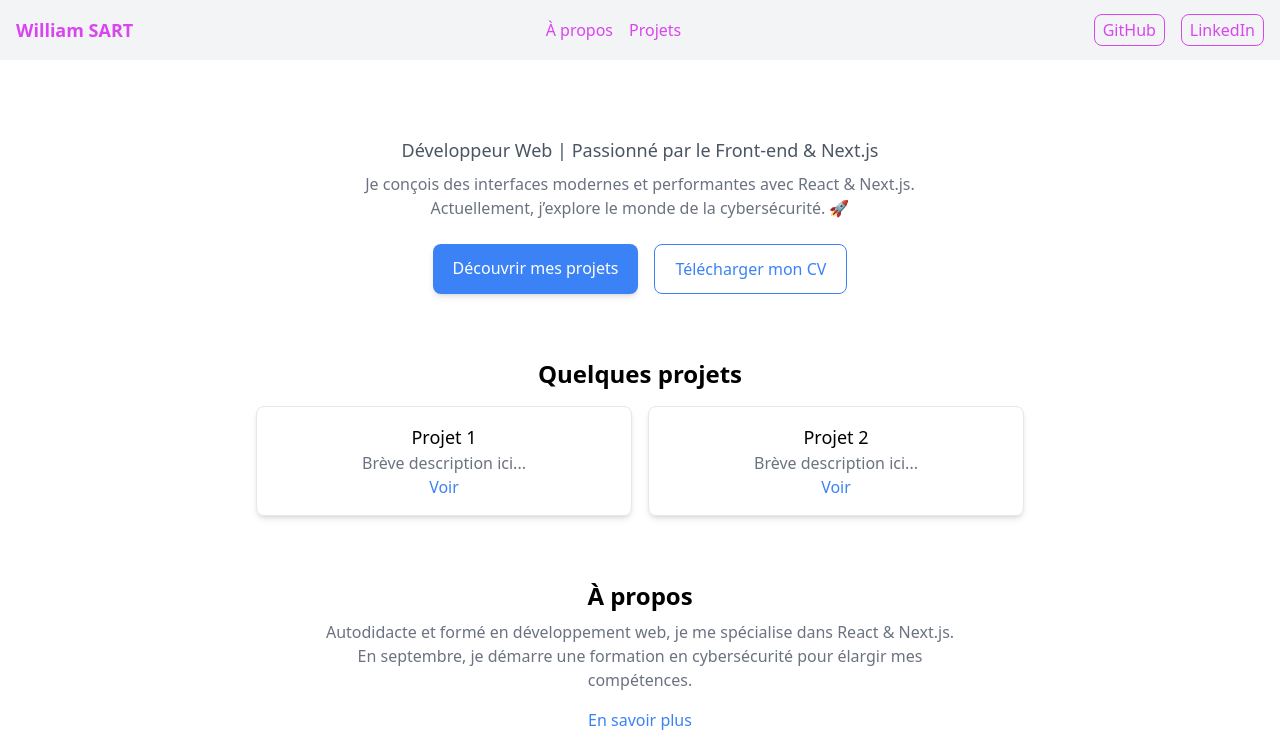
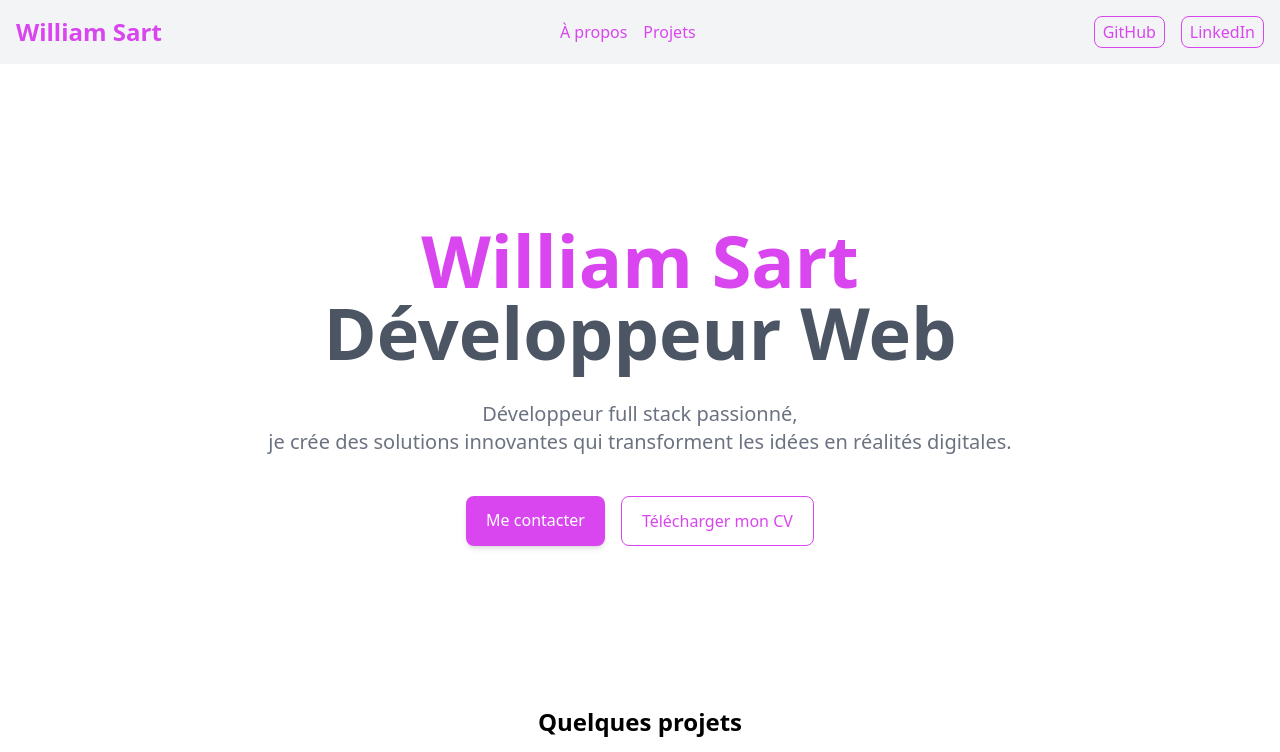
Before and after one commit to WillBlade117/william-sart, a Next.js app: page / in a window 1280 px wide. Shown: the top 752 px of the page. Built offline with nearby package versions, Linux system fonts and the light colour scheme.

Commit message:
color main

```diff
--- a/app/about/page.jsx
+++ /dev/null
@@ -1,3 +0,0 @@
-export default function About() {
-    return <h1>À propos de moi</h1>;
-  }
--- a/app/components/Footer.jsx
+++ b/app/components/Footer.jsx
@@ -4,7 +4,7 @@ export default function Footer() {
         <div className="container mx-auto px-4">
           <p className="text-lg font-bold">William SART</p>
           <p className="text-sm">
-            Copyright © {new Date().getFullYear()} - Tous droits réservés
+            Copyright © 2024 - Tous droits réservés
           </p>
         </div>
       </footer>
--- a/app/components/Header.jsx
+++ b/app/components/Header.jsx
@@ -2,24 +2,24 @@ import Link from "next/link";
 
 export default function Header() {
     return (
-        <header className="bg-gray-100 text-fuchsia-500 py-4">
+        <header className="sticky top-0 bg-gray-100/95 text-fuchsia-500 py-4">
             <nav className="container mx-auto flex flex-col items-center gap-4 md:flex-row md:justify-between md:items-center px-4">
-                <div className="text-lg font-bold">
-                    <Link href="/">William SART</Link>
+                <div className="text-2xl font-bold">
+                    <Link href="/">William Sart</Link>
                 </div>
                 <div className="flex gap-4">
-                    <Link
-                        href="/about"
-                        className="relative transition-all duration-200 after:block after:h-[1px] after:w-full after:bg-lime-400 after:absolute after:left-0 after:bottom-[-2px] after:scale-x-0 after:origin-center after:transition-transform after:duration-300 hover:after:scale-x-100"
+                    <a
+                        href="#about"
+                        className="relative transition-all duration-200 after:block after:h-[1px] after:w-full after:bg-fuchsia-500 after:absolute after:left-0 after:bottom-[-2px] after:scale-x-0 after:origin-center after:transition-transform after:duration-300 hover:after:scale-x-100"
                     >
                         À propos
-                    </Link>
-                    <Link
-                        href="/projets"
-                        className="relative transition-all duration-200 after:block after:h-[1px] after:w-full after:bg-lime-400 after:absolute after:left-0 after:bottom-[-2px] after:scale-x-0 after:origin-center after:transition-transform after:duration-300 hover:after:scale-x-100"
+                    </a>
+                    <a
+                        href="#projets"
+                        className="relative transition-all duration-200 after:block after:h-[1px] after:w-full after:bg-fuchsia-500 after:absolute after:left-0 after:bottom-[-2px] after:scale-x-0 after:origin-center after:transition-transform after:duration-300 hover:after:scale-x-100"
                     >
                         Projets
-                    </Link>
+                    </a>
                 </div>
                 <div className="flex gap-4">
                     <Link
--- a/app/page.jsx
+++ b/app/page.jsx
@@ -8,69 +8,59 @@ export default function Home() {
     <main className="flex flex-col items-center justify-center min-h-screen px-6 text-center">
       {/* Section d'accueil */}
       <motion.h1
-        className="text-5xl font-bold md:text-6xl"
-        initial={{ opacity: 0, y: -20 }}
+        className="mt-40 text-6xl font-bold md:text-7xl"
+        initial={{ opacity: 0, y: -40 }}
         animate={{ opacity: 1, y: 0 }}
         transition={{ duration: 1 }}
       >
-      <span className="text-white">William Sart</span>
+        <span className="text-fuchsia-500">William Sart</span>
+        <p className="text-6xl font-bold text-gray-600 md:text-7xl">
+          Développeur Web
+        </p>
       </motion.h1>
-      <p className="mt-4 text-lg text-gray-600">
-        Développeur Web | Passionné par le Front-end & Next.js
-      </p>
-      <p className="mt-2 text-gray-500">
-        Je conçois des interfaces modernes et performantes avec React & Next.js.<br />
-        Actuellement, j’explore le monde de la cybersécurité. 🚀
+      <p className="mt-8 text-xl text-gray-500">
+        Développeur full stack passionné,<br />
+        je crée des solutions innovantes qui transforment les idées en réalités digitales.
       </p>
 
       {/* Boutons */}
-      <div className="mt-6 flex space-x-4">
-        <Link href="/projects" className="px-5 py-3 bg-blue-500 text-white rounded-lg shadow-md hover:bg-blue-600">
-          Découvrir mes projets
+      <div className="mt-10 flex space-x-4">
+        <Link href="/projects" className="px-5 py-3 bg-fuchsia-500 text-white rounded-lg shadow-md hover:bg-fuchsia-600">
+          Me contacter
         </Link>
-        <Link href="/cv.pdf" className="px-5 py-3 border border-blue-500 text-blue-500 rounded-lg hover:bg-blue-500 hover:text-white">
+        <Link href="/cv.pdf" className="px-5 py-3 border border-fuchsia-500 text-fuchsia-500 rounded-lg hover:bg-fuchsia-500 hover:text-white">
           Télécharger mon CV
         </Link>
       </div>
 
       {/* Aperçu rapide des projets */}
-      <section className="mt-16 w-full max-w-3xl">
+      <section id="projets" className="mt-40 w-full max-w-3xl">
         <h2 className="text-2xl font-semibold">Quelques projets</h2>
         <div className="mt-4 grid gap-4 md:grid-cols-2">
           <div className="p-4 border rounded-lg shadow-md">
             <h3 className="text-lg font-medium">Projet 1</h3>
             <p className="text-gray-500">Brève description ici...</p>
-            <Link href="/projects/1" className="text-blue-500 hover:underline">Voir</Link>
+            <Link href="/projects/1" className="text-fuchsia-500 hover:underline">Voir</Link>
           </div>
           <div className="p-4 border rounded-lg shadow-md">
             <h3 className="text-lg font-medium">Projet 2</h3>
             <p className="text-gray-500">Brève description ici...</p>
-            <Link href="/projects/2" className="text-blue-500 hover:underline">Voir</Link>
+            <Link href="/projects/2" className="text-fuchsia-500 hover:underline">Voir</Link>
           </div>
         </div>
       </section>
 
       {/* À propos rapide */}
-      <section className="mt-16 w-full max-w-2xl">
+      <section id="about" className="mt-40 w-full max-w-2xl">
         <h2 className="text-2xl font-semibold">À propos</h2>
         <p className="mt-2 text-gray-500">
           Autodidacte et formé en développement web, je me spécialise dans React & Next.js. <br />
           En septembre, je démarre une formation en cybersécurité pour élargir mes compétences.
         </p>
-        <Link href="/about" className="mt-4 inline-block text-blue-500 hover:underline">
+        <Link href="/about" className="mt-4 inline-block text-fuchsia-500 hover:underline">
           En savoir plus
         </Link>
       </section>
-
-      {/* Contact */}
-      <footer className="mt-16 w-full max-w-2xl text-center border-t pt-6">
-        <p className="text-gray-500">Retrouvez-moi sur :</p>
-        <div className="mt-2 flex justify-center space-x-4">
-          <Link href="#" className="text-blue-500 hover:underline">GitHub</Link>
-          <Link href="#" className="text-blue-500 hover:underline">LinkedIn</Link>
-          <Link href="/contact" className="text-blue-500 hover:underline">Me contacter</Link>
-        </div>
-      </footer>
     </main>
   );
 }
--- a/app/projets/page.jsx
+++ /dev/null
@@ -1,7 +0,0 @@
-export default function ProjetsPage() {
-  return (
-    <section>
-      <h1>Mes projets</h1>
-    </section>
-  );
-}
```
